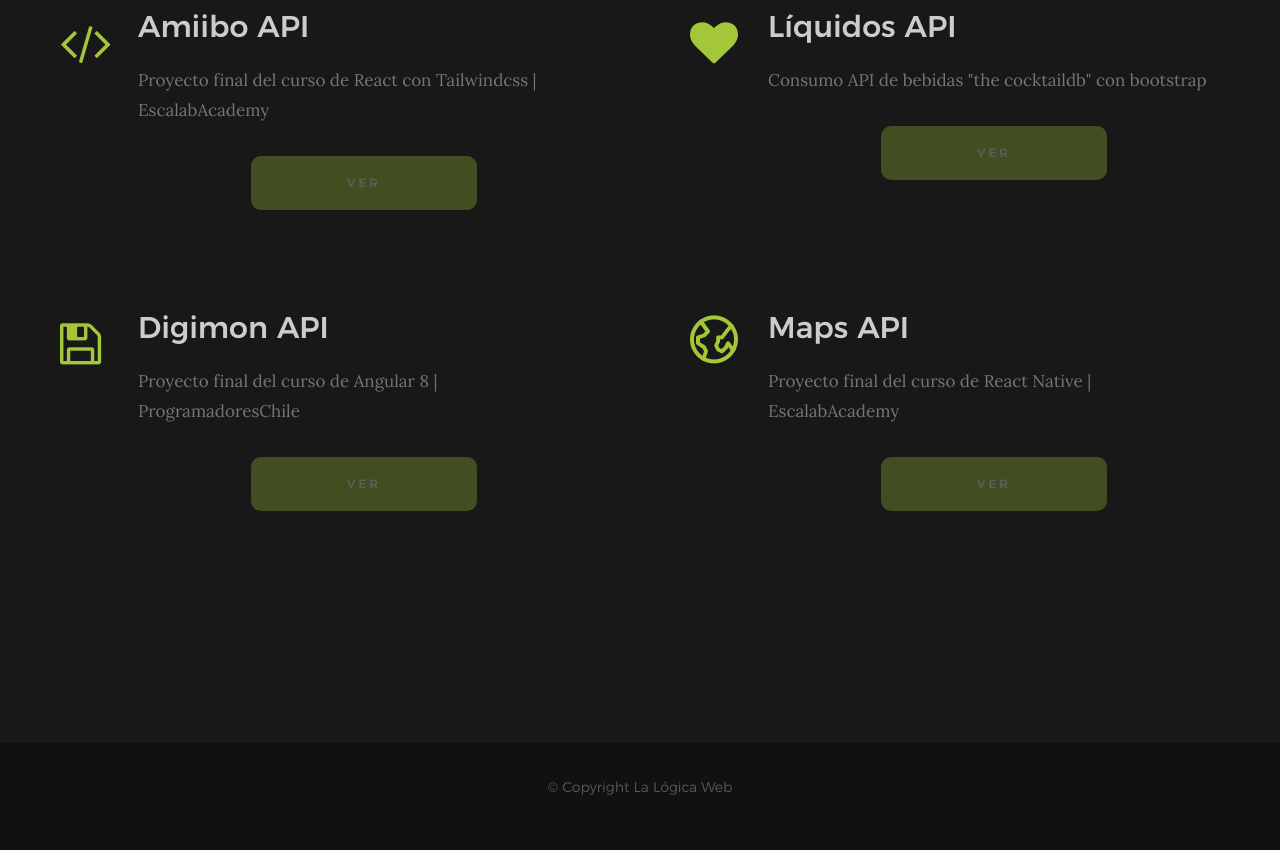
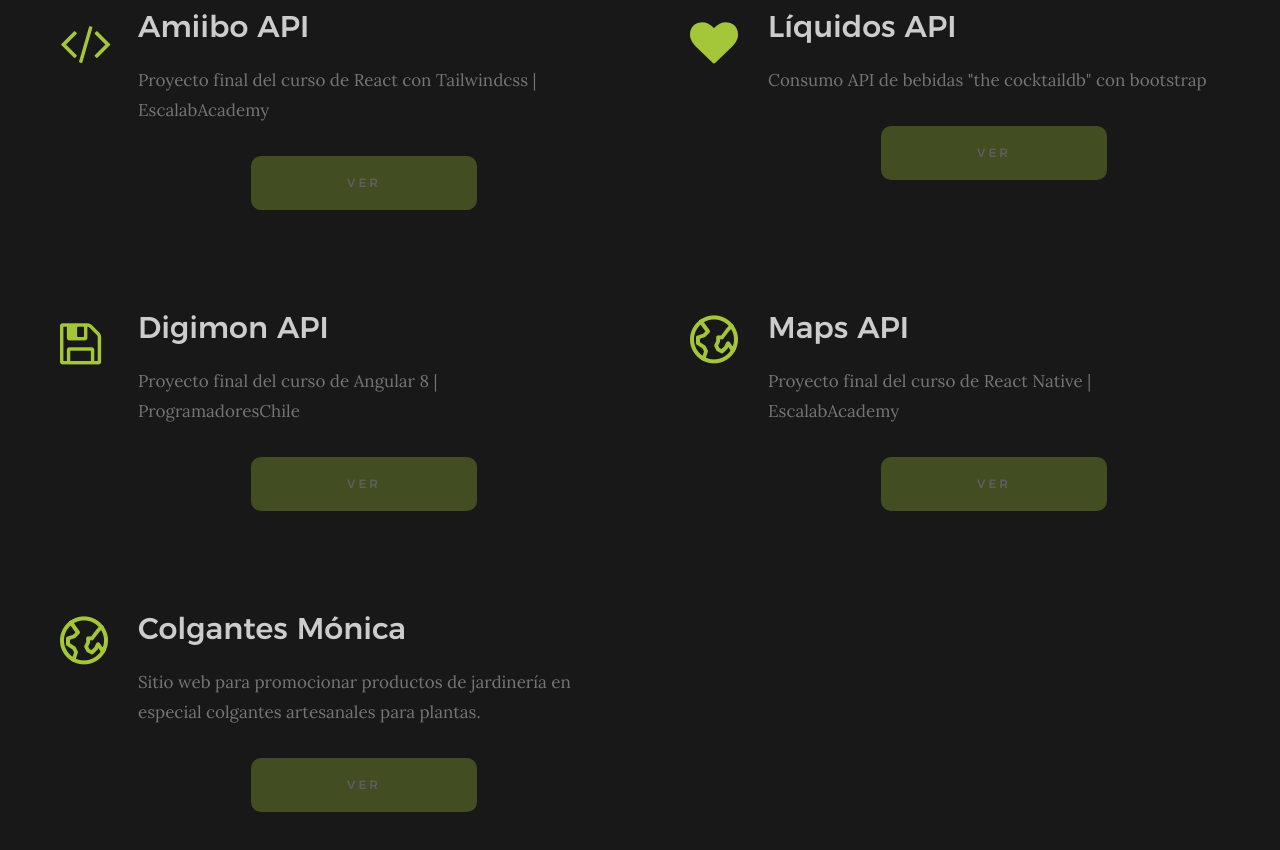
Before and after one commit to edvalenzuela/edvalenzuela.github.io, a plain HTML site: page index.html in a window 1280 px wide. Shown: the part 1824-2674 px from the top of the page. Drawn offline with Linux system fonts and the light colour scheme; files whose address does not match are found by name.

Commit message:
feat: remove contact and add new project colgantes monica

```diff
--- a/index.html
+++ b/index.html
@@ -66,7 +66,6 @@
                     <li class="current"><a class="smoothscroll"  href="#home" title="home">Inicio</a></li>
                     <li><a class="smoothscroll"  href="#about" title="about">Sobre mi</a></li>
                     <li><a class="smoothscroll"  href="#proyectos" title="proyectos">Proyectos</a></li>
-                    <li><a class="smoothscroll"  href="#contact" title="contact">Contacto</a></li>
                 </ul>
             </div> <!-- end header-nav__content -->
 
@@ -186,6 +185,18 @@
 									<a class="btn-project" href="https://github.com/edvalenzuela/rn-proyecto-apimaps" target="_blank">Ver</a>
                 </div>
             </div>
+
+            <div class="col-block service-item" data-aos="fade-up">
+                <div class="service-icon">
+                    <i class="icon-earth"></i>
+                </div>
+                <div class="service-text">
+                    <h3 class="h2">Colgantes Mónica</h3>
+                    <p>Sitio web para promocionar productos de jardinería en especial colgantes artesanales para plantas.
+                    </p>
+                    <a class="btn-project" href="https://github.com/edvalenzuela/colgantes-monica" target="_blank">Ver</a>
+                </div>
+            </div>
         </div> <!-- end services-list -->
     </section> <!-- end s-services -->
 
```
